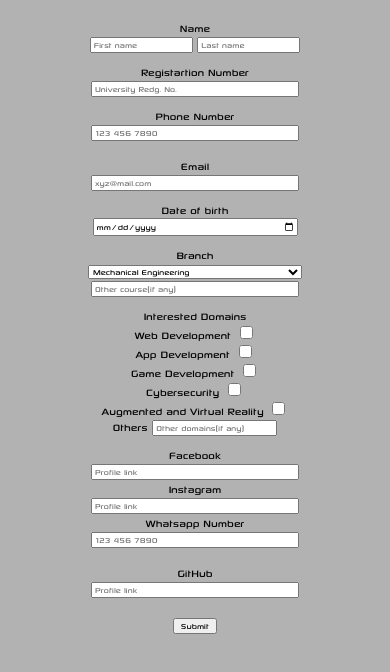
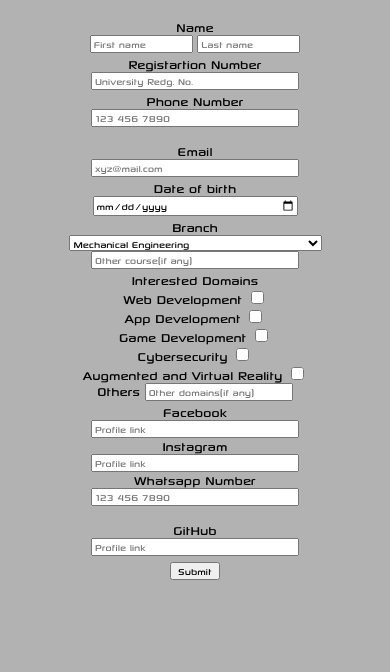
Before and after one commit to omsatpathy/Learning-Series_Enigma, a plain HTML site: page Registration Form/index.html in a window 390 px wide. Shown: the part 74-746 px from the top of the page. Drawn offline with Linux system fonts and the light colour scheme.

Commit message:
Update style.css

```diff
--- a/Registration Form/style.css
+++ b/Registration Form/style.css
@@ -40,7 +40,7 @@ input,select,button
 @media all and (max-width:480px) {
     form>div,button
 {
-    margin: 3   px;
+    margin: 3px;
 }
 form>div:not(#domains)>input,#other1
 {
@@ -48,11 +48,11 @@ form>div:not(#domains)>input,#other1
 }
 form>div>label
 {
-    font-size: 13px;
+    font-size: 16px;
 }
 input,select,button
 {
-    font-size: 10px;
+    font-size: 12px;
     font-family: font1,sans-serif;
 }
 #name1
```
